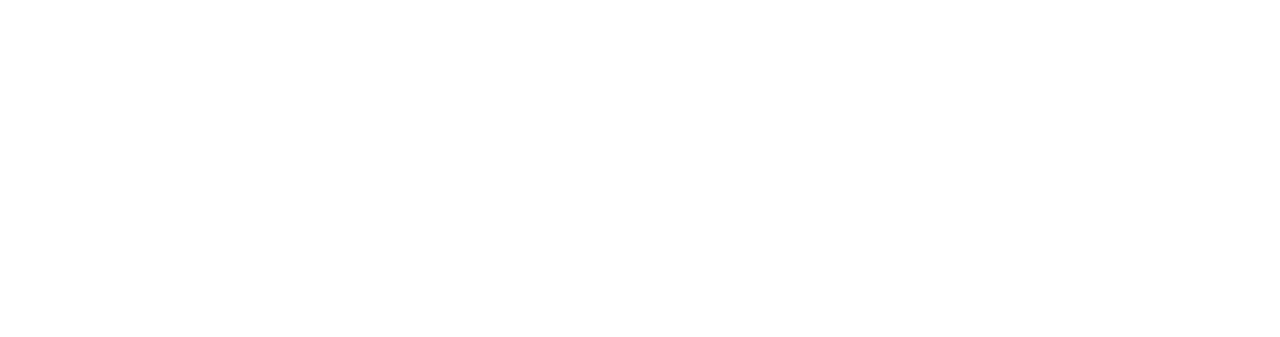
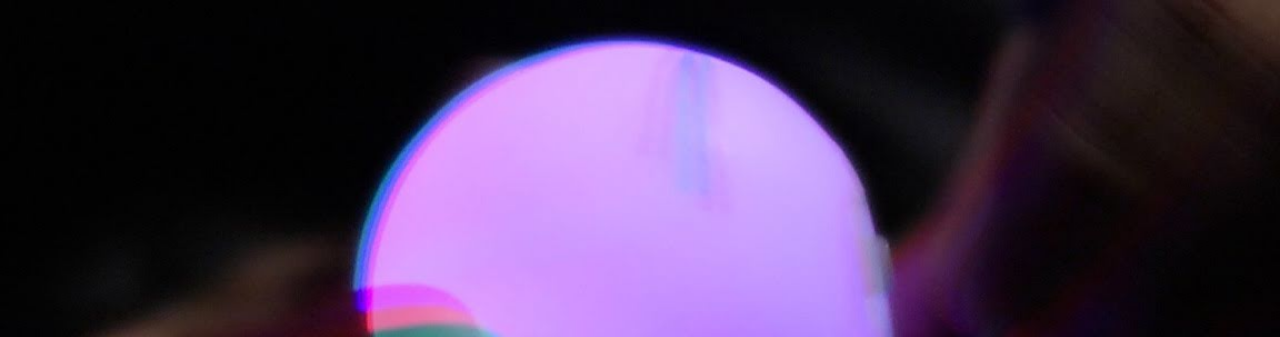
Before and after one commit to muskaanX/Persistence-of-Vision, a plain HTML site: page index.html in a window 1280 px wide. Shown: the top 337 px of the page. Drawn offline with Linux system fonts and the light colour scheme.

Commit message:
Update styles.css

```diff
--- a/styles.css
+++ b/styles.css
@@ -5,7 +5,7 @@ body, html {
     font-family: Arial, sans-serif;
 }
 .welcome-section {
-    background: url('assets/background.jpg') no-repeat center center/cover;
+    background: url('Final%20Build/background.jpg') no-repeat center center/cover;
     height: 100%;
     display: flex;
     justify-content: center;
```
